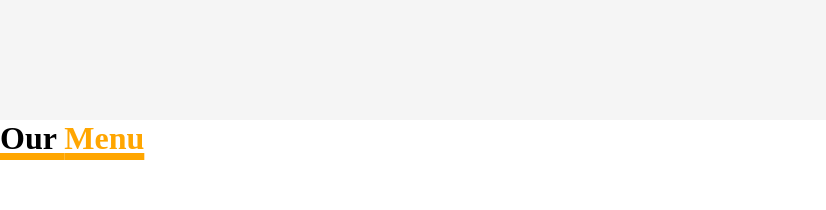
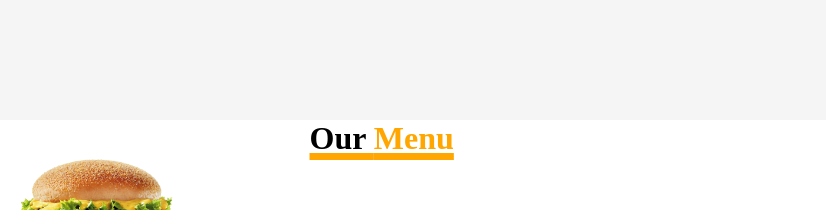
Before and after one commit to Achiengy/Burger-Palace, a plain HTML site: page index.html in a window 1280 px wide. Shown: the part 1380-1590 px from the top of the page, without its empty margins (0-826 px from the left). Drawn offline with Linux system fonts and the light colour scheme.

Commit message:
styling the menu section text

```diff
--- a/css/style.css
+++ b/css/style.css
@@ -169,7 +169,7 @@
 .menu .text{
     color: black;
     text-decoration: underline 7px rgb(255,166,0);
-    align-items: center;
+    text-align: center;
 }
 
 .text span{
--- a/index.html
+++ b/index.html
@@ -57,6 +57,8 @@
 
      <!-- Elements in the menu section -->
      <div class="menu">
+
+     <div>
          <h1 class="text">Our <span>Menu</span></h1>
     </div>
 
@@ -125,7 +127,7 @@
             <img class="cart" src="./images/trolleycart1.png" height="50">
         </div>
     </div>
-</div>
+<
 
 
 
```
